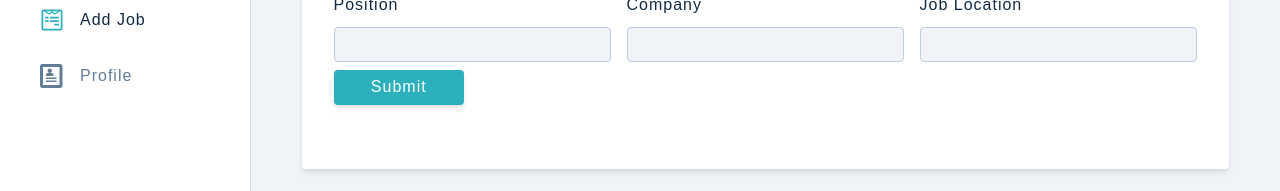
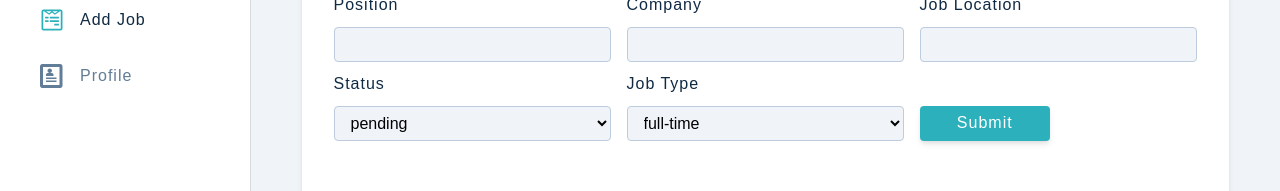
Before and after one commit to Ginryo0/Jobify---MERN-Project, a React (Create React App) app in the folder client/: page /add-job in a window 1280 px wide. Shown: the part 248-439 px from the top of the page. Built offline with nearby package versions, Linux system fonts and the light colour scheme; sample sign-in values are in the browser's storage.

Commit message:
add select form inputs

```diff
--- /dev/null
+++ b/client/src/components/FormRowSelect.js
@@ -0,0 +1,24 @@
+const FormRowSelect = ({ labelText, name, value, changeHandler, list }) => {
+  return (
+    <div className="form-row">
+      <label htmlFor={name} className="form-label">
+        {labelText || name}
+      </label>
+      <select
+        name={name}
+        value={value}
+        onChange={changeHandler}
+        className="form-select"
+      >
+        {list.map((option, index) => {
+          return (
+            <option key={index} value={option}>
+              {option}
+            </option>
+          );
+        })}
+      </select>
+    </div>
+  );
+};
+export default FormRowSelect;
--- a/client/src/components/index.js
+++ b/client/src/components/index.js
@@ -1,8 +1,17 @@
 import Logo from './Logo';
 import FormRow from './FormRow';
+import FormRowSelect from './FormRowSelect';
 import Alert from './Alert';
 import Navbar from './Navbar';
 import SmallSidebar from './SmallSidebar';
 import BigSidebar from './BigSidebar';
 
-export { Logo, FormRow, Alert, Navbar, SmallSidebar, BigSidebar };
+export {
+  Logo,
+  FormRow,
+  FormRowSelect,
+  Alert,
+  Navbar,
+  SmallSidebar,
+  BigSidebar,
+};
--- a/client/src/pages/dashboard/AddJob.js
+++ b/client/src/pages/dashboard/AddJob.js
@@ -1,4 +1,4 @@
-import { FormRow, Alert } from '../../components';
+import { FormRow, Alert, FormRowSelect } from '../../components';
 import { useAppCtx } from '../../context/appContext';
 import Wrapper from '../../assets/wrappers/DashboardFormPage';
 
@@ -57,6 +57,20 @@
             changeHandler={jobInputHandler}
           />
           {/* Job type & status */}
+          <FormRowSelect
+            name="status"
+            value={status}
+            changeHandler={jobInputHandler}
+            list={statusOptions}
+          />
+
+          <FormRowSelect
+            labelText="job type"
+            name="jobType"
+            value={jobType}
+            changeHandler={jobInputHandler}
+            list={jobTypeOptions}
+          />
 
           <div className="btn-container">
             <button
```
